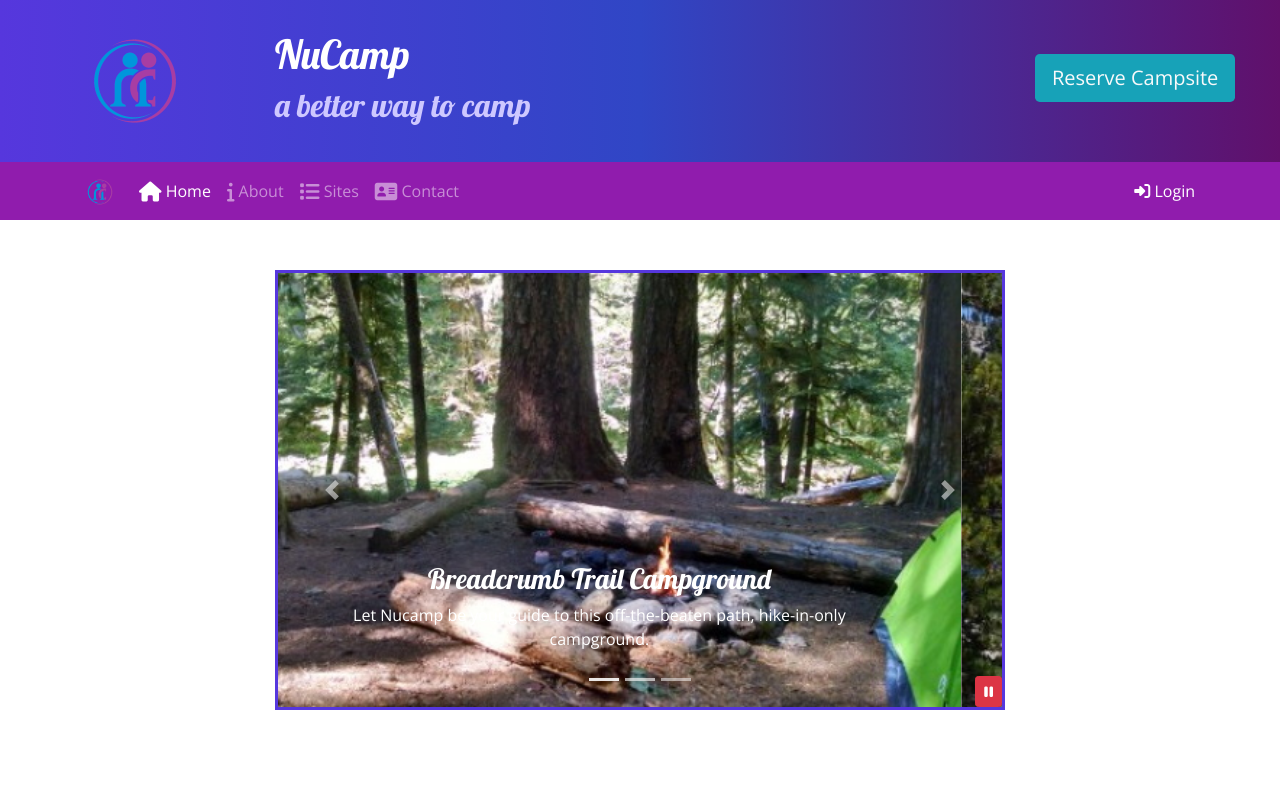
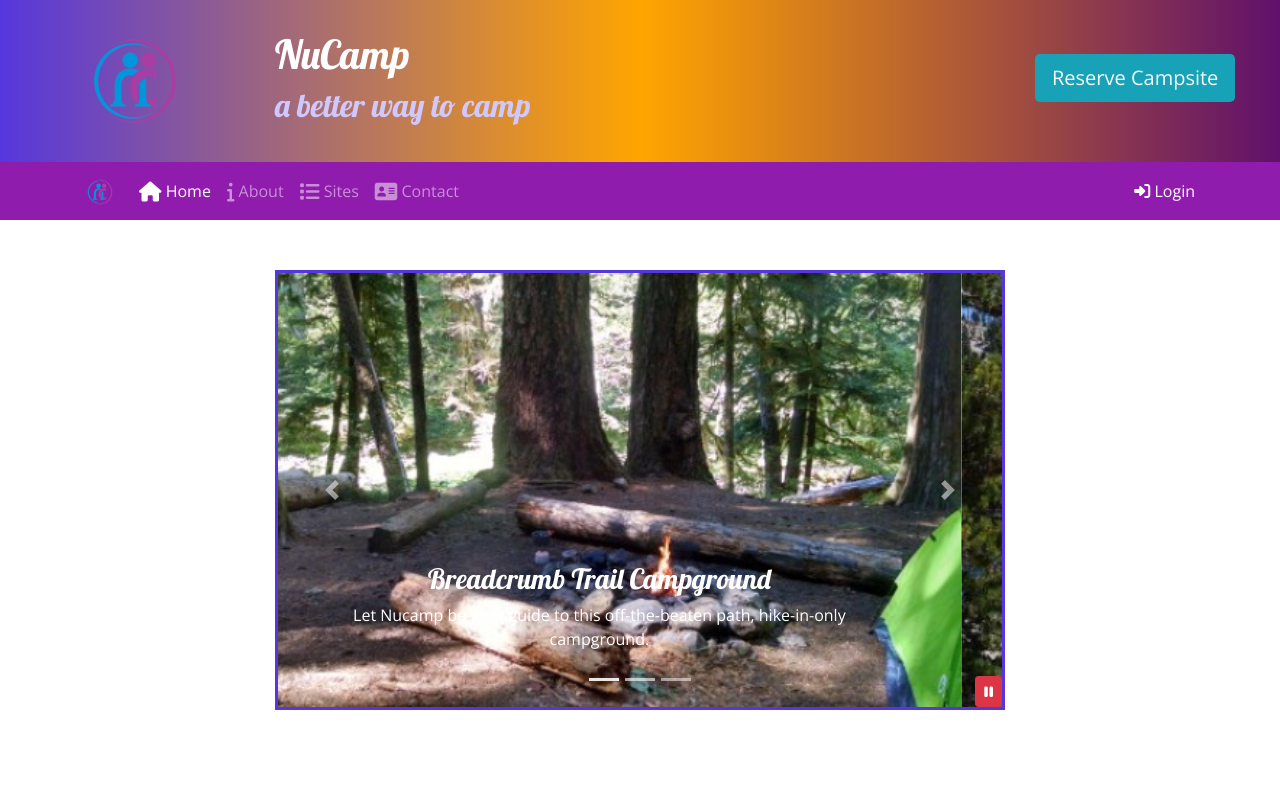
Before and after one commit to susieque/nucampsite, a website: page index.html in a window 1280 px wide. Shown: the top 800 px of the page. Drawn offline with nearby package versions, Linux system fonts and the light colour scheme; files that its build step writes are made by us from their sources.

Commit message:
NPM Scripts Part1

```diff
--- a/css/styles.scss
+++ b/css/styles.scss
@@ -2,7 +2,7 @@
 //Set up colors we are using and set up variables at the the top
 //Set up the fonts to a variable too
 //browser can't read scss but it can read css.
-$color-primary: #3046C5;
+$color-primary: orange;
 $color-secondary:#5637dd;
 $color-pale: #CEC8FF;
 $color-mid: #901CAD;
--- a/package.json
+++ b/package.json
@@ -3,14 +3,13 @@
   "version": "1.0.0",
   "description": "This is a website for the fictional campsites review site Nucamp",
   "main": "index.html",
-  "scripts": {
+ "scripts": {
     "lite": "lite-server",
     "scss": "node-sass -o css/ css/",
     "start": "npm run watch:all",
     "test": "echo \"Error: no test specified\" && exit 1"
     "watch:scss": "onchange 'css/*.scss' -- npm run scss",
     "watch:all": "parallelshell 'npm run watch:scss' 'npm run lite'"
-  },
   },
   "author": "Susie",
   "license": "ISC",
```
